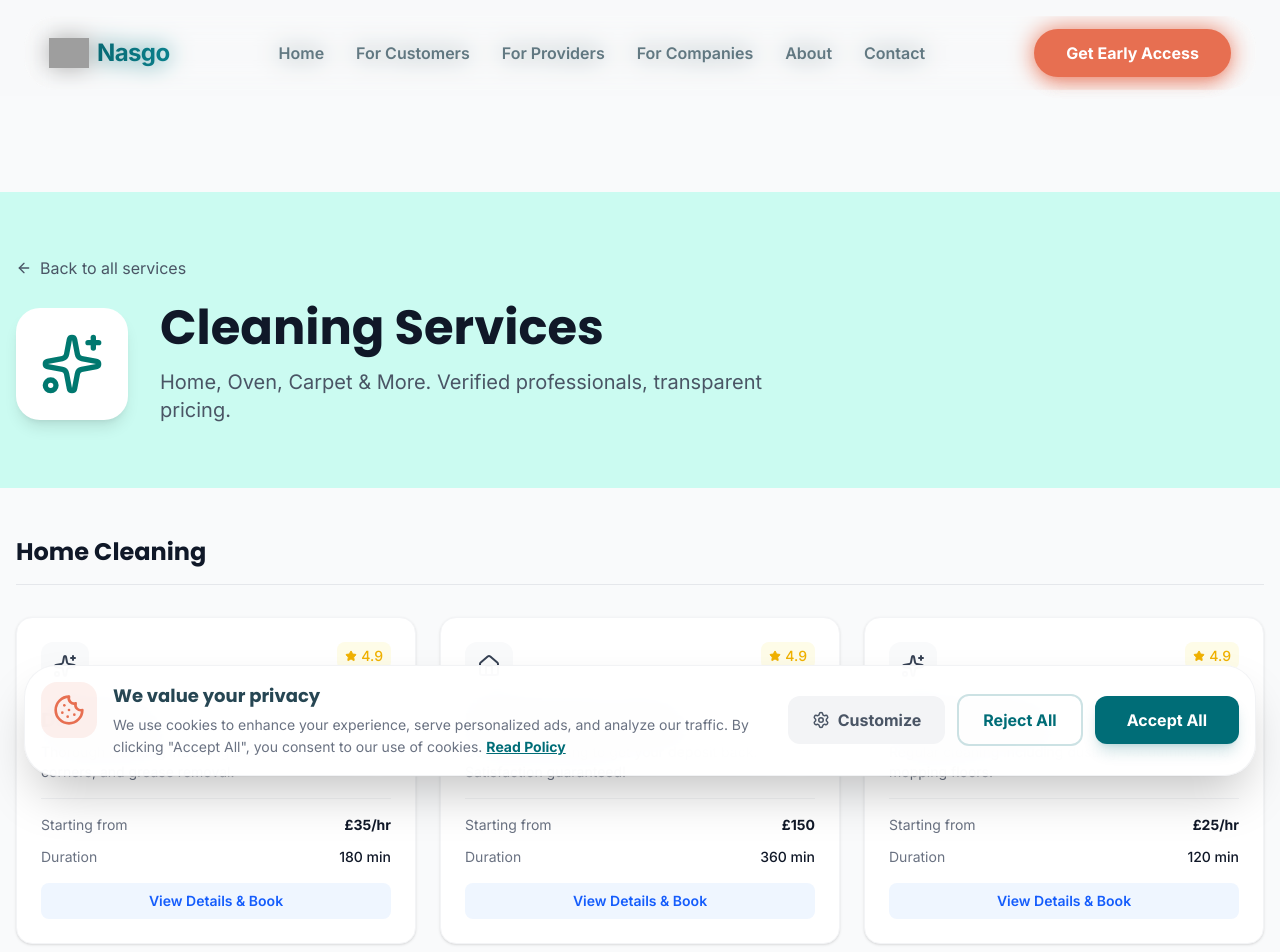
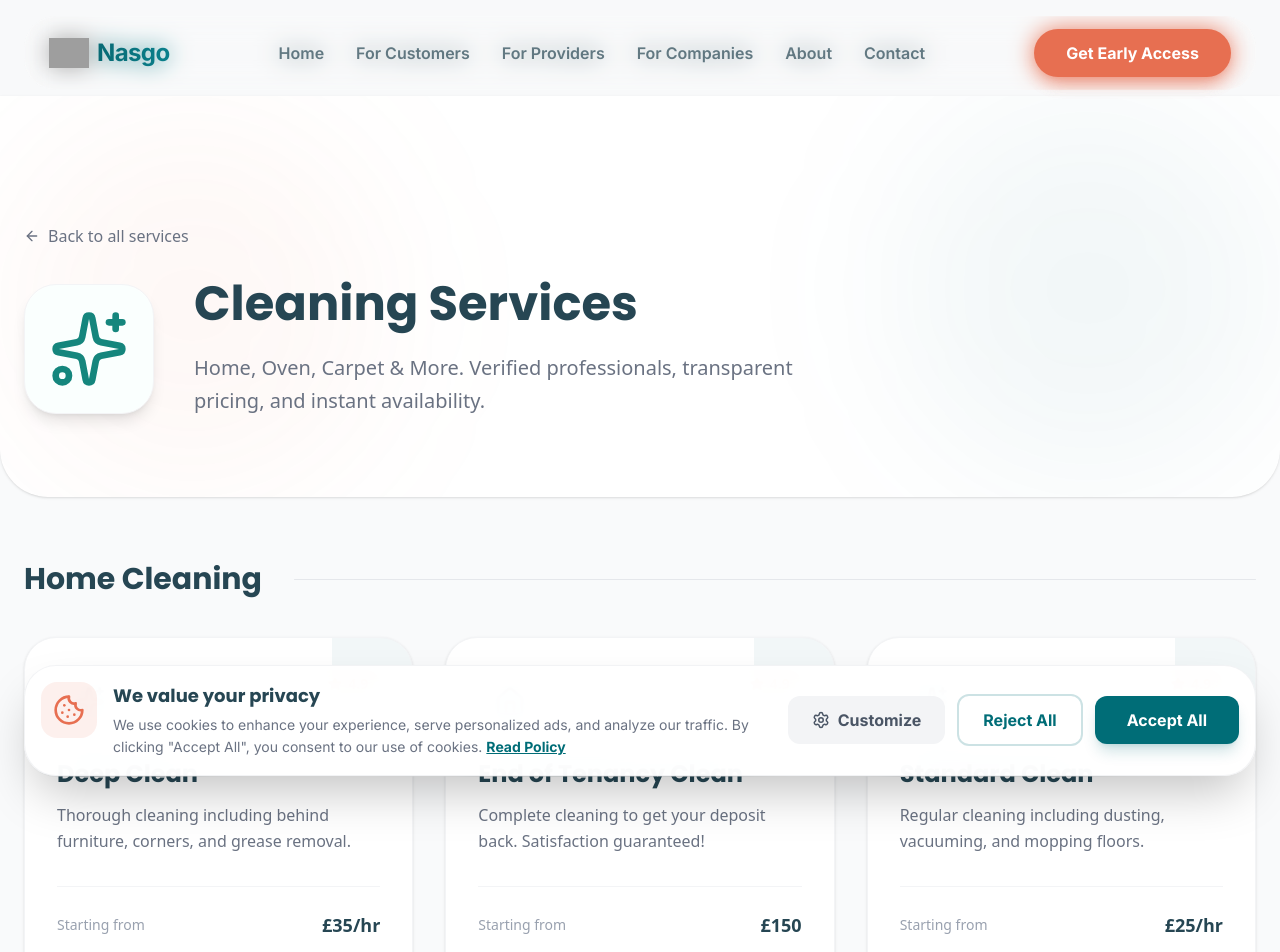
Before and after one commit to nasgo-uk/main-website-, a Next.js app: page /services/cleaning in a window 1280 px wide. Shown: the top 952 px of the page. Built offline with nearby package versions, Linux system fonts and the light colour scheme; grey boxes are pictures that could not be loaded.

Commit message:
feat: align service pages with premium brand identity (rounded-4xl, Teal/Coral gradients)

```diff
--- a/app/services/[category]/page.tsx
+++ b/app/services/[category]/page.tsx
@@ -66,23 +66,28 @@ export default async function CategoryPage({ params }: Props) {
             <OrganizationSchema />
             <BreadcrumbSchema items={breadcrumbs} />
             <Navbar />
-            <main className="min-h-screen pt-24 pb-12 bg-gray-50 dark:bg-gray-900">
+            <main className="min-h-screen bg-gray-50 dark:bg-gray-900 pb-20 font-sans selection:bg-[#E76F51] selection:text-white">
                 {/* Hero Section */}
-                <div className={`relative ${category.color.split(' ')[0]} bg-opacity-20 py-16 mb-12`}>
-                    <div className="container mx-auto px-4 max-w-7xl">
-                        <Link href="/services" className="inline-flex items-center text-gray-600 dark:text-gray-400 hover:text-blue-600 mb-6 transition-colors">
+                <div className="relative pt-32 pb-20 overflow-hidden bg-white rounded-b-[3rem] shadow-sm mb-16">
+                    <div className="absolute top-0 right-0 w-96 h-96 bg-[#006D77]/5 rounded-full blur-[80px]" />
+                    <div className="absolute bottom-0 left-0 w-96 h-96 bg-[#E76F51]/5 rounded-full blur-[80px]" />
+
+                    <div className="container mx-auto px-6 max-w-7xl relative z-10 transition-colors">
+                        <Link href="/services" className="inline-flex items-center text-gray-500 hover:text-[#006D77] mb-8 transition-colors font-medium">
                             <ArrowLeft className="w-4 h-4 mr-2" /> Back to all services
                         </Link>
-                        <div className="flex flex-col md:flex-row items-center gap-8">
-                            <div className="p-6 bg-white dark:bg-gray-800 rounded-3xl shadow-lg">
-                                <category.icon className={`w-16 h-16 ${category.color.split(' ')[1]}`} />
+
+                        <div className="flex flex-col md:flex-row items-center gap-10">
+                            <div className="p-6 bg-white rounded-4xl shadow-lg border border-gray-100 flex items-center justify-center relative">
+                                <div className={`absolute inset-0 opacity-10 rounded-4xl ${category.color.split(' ')[0].replace('bg-', 'bg-')}`} />
+                                <category.icon className={`w-20 h-20 ${category.color.split(' ')[1]}`} />
                             </div>
-                            <div>
-                                <h1 className="text-4xl md:text-5xl font-bold text-gray-900 dark:text-white mb-4">
+                            <div className="text-center md:text-left">
+                                <h1 className="text-4xl md:text-5xl font-extrabold text-[#264653] dark:text-white mb-6 font-poppins">
                                     {category.name} Services
                                 </h1>
-                                <p className="text-xl text-gray-600 dark:text-gray-300 max-w-2xl">
-                                    {category.description}. Verified professionals, transparent pricing.
+                                <p className="text-xl text-gray-500 dark:text-gray-300 max-w-2xl leading-relaxed">
+                                    {category.description}. Verified professionals, transparent pricing, and instant availability.
                                 </p>
                             </div>
                         </div>
@@ -90,49 +95,54 @@ export default async function CategoryPage({ params }: Props) {
                 </div>
 
                 {/* Subcategories & Services */}
-                <div className="container mx-auto px-4 max-w-7xl">
-                    <div className="space-y-16">
+                <div className="container mx-auto px-6 max-w-7xl">
+                    <div className="space-y-20">
                         {category.subCategories.map((sub, idx) => (
                             <div key={idx}>
-                                <h2 className="text-2xl font-bold text-gray-900 dark:text-white mb-8 border-b border-gray-200 dark:border-gray-700 pb-4">
-                                    {sub.name}
-                                </h2>
-                                <div className="grid grid-cols-1 md:grid-cols-2 lg:grid-cols-3 gap-6">
+                                <div className="flex items-center gap-4 mb-10">
+                                    <h2 className="text-3xl font-bold text-[#264653] dark:text-white font-poppins">
+                                        {sub.name}
+                                    </h2>
+                                    <div className="h-px bg-gray-200 flex-1 ml-4 rounded-full" />
+                                </div>
+                                <div className="grid grid-cols-1 md:grid-cols-2 lg:grid-cols-3 gap-8">
                                     {sub.services.map((service) => (
                                         <Link
                                             key={service.id}
                                             href={`/services/${category.id}/${service.id}`}
-                                            className="group"
+                                            className="group block h-full"
                                         >
-                                            <div className="bg-white dark:bg-gray-800 rounded-2xl p-6 shadow-sm hover:shadow-xl transition-all duration-300 border border-gray-100 dark:border-gray-700 h-full flex flex-col">
-                                                <div className="flex justify-between items-start mb-4">
-                                                    <div className="p-3 bg-gray-50 dark:bg-gray-700 rounded-xl group-hover:scale-110 transition-transform">
-                                                        <service.icon className="w-6 h-6 text-gray-700 dark:text-gray-200" />
+                                            <div className="bg-white dark:bg-gray-800 rounded-4xl p-8 shadow-sm hover:shadow-xl transition-all duration-300 border border-gray-100 dark:border-gray-700 h-full flex flex-col hover:-translate-y-2 relative overflow-hidden">
+                                                <div className="absolute top-0 right-0 w-24 h-24 bg-[#006D77]/5 rounded-bl-4xl -mr-4 -mt-4 transition-all group-hover:bg-[#006D77]/10" />
+
+                                                <div className="flex justify-between items-start mb-6 relative">
+                                                    <div className="p-4 bg-gray-50 dark:bg-gray-700 rounded-2xl group-hover:scale-110 transition-transform">
+                                                        <service.icon className="w-8 h-8 text-[#264653] dark:text-gray-200" />
                                                     </div>
-                                                    <div className="flex items-center text-yellow-500 text-sm font-medium bg-yellow-50 dark:bg-yellow-900/20 px-2 py-1 rounded-lg">
-                                                        <Star className="w-3 h-3 fill-current mr-1" />
+                                                    <div className="flex items-center text-[#E76F51] text-sm font-bold bg-[#E76F51]/10 px-3 py-1 rounded-full">
+                                                        <Star className="w-3.5 h-3.5 fill-current mr-1.5" />
                                                         4.9
                                                     </div>
                                                 </div>
 
-                                                <h3 className="text-xl font-bold text-gray-900 dark:text-white mb-2 group-hover:text-blue-600 transition-colors">
+                                                <h3 className="text-2xl font-bold text-[#264653] dark:text-white mb-3 group-hover:text-[#006D77] transition-colors font-poppins">
                                                     {service.name}
                                                 </h3>
 
-                                                <p className="text-gray-500 dark:text-gray-400 text-sm mb-4 grow">
+                                                <p className="text-gray-500 dark:text-gray-400 text-base mb-8 grow leading-relaxed">
                                                     {service.description}
                                                 </p>
 
-                                                <div className="space-y-3 pt-4 border-t border-gray-100 dark:border-gray-700">
+                                                <div className="space-y-4 pt-6 border-t border-gray-100 dark:border-gray-700">
                                                     <div className="flex items-center justify-between text-sm">
-                                                        <span className="text-gray-500 dark:text-gray-400">Starting from</span>
-                                                        <span className="font-bold text-gray-900 dark:text-white">{service.price}</span>
+                                                        <span className="text-gray-400 font-medium">Starting from</span>
+                                                        <span className="font-bold text-[#264653] dark:text-white text-lg">{service.price}</span>
                                                     </div>
                                                     <div className="flex items-center justify-between text-sm">
-                                                        <span className="text-gray-500 dark:text-gray-400">Duration</span>
-                                                        <span className="font-medium text-gray-900 dark:text-white">{service.duration}</span>
+                                                        <span className="text-gray-400 font-medium">Duration</span>
+                                                        <span className="font-bold text-[#264653] dark:text-white">{service.duration}</span>
                                                     </div>
-                                                    <div className="w-full mt-4 py-2 bg-blue-50 dark:bg-blue-900/20 text-blue-600 dark:text-blue-400 rounded-lg text-center font-semibold text-sm group-hover:bg-blue-600 group-hover:text-white transition-all">
+                                                    <div className="w-full mt-2 py-3.5 bg-[#006D77]/5 text-[#006D77] rounded-xl text-center font-bold text-sm group-hover:bg-[#006D77] group-hover:text-white transition-all shadow-sm">
                                                         View Details & Book
                                                     </div>
                                                 </div>
--- a/app/services/page.tsx
+++ b/app/services/page.tsx
@@ -1,10 +1,9 @@
-
 import { Metadata } from 'next';
 import Link from 'next/link';
 import { servicesData } from '@/lib/servicesData';
 import Navbar from '@/components/Navbar';
 import Footer from '@/components/Footer';
-import { ArrowRight, CheckCircle2 } from 'lucide-react';
+import { ArrowRight } from 'lucide-react';
 import { OrganizationSchema } from '@/components/seo/schemas/OrganizationSchema';
 
 export const metadata: Metadata = {
@@ -20,14 +19,17 @@ export default function ServicesPage() {
         <>
             <OrganizationSchema />
             <Navbar />
-            <main className="min-h-screen pt-24 pb-12 bg-gray-50 dark:bg-gray-900 transition-colors duration-300">
-                <div className="container mx-auto px-4 max-w-7xl">
+            <main className="min-h-screen pt-32 pb-20 bg-gray-50 dark:bg-gray-900 transition-colors duration-300 font-sans selection:bg-[#E76F51] selection:text-white">
+                <div className="container mx-auto px-6 max-w-7xl">
                     {/* Header */}
-                    <div className="text-center mb-16 space-y-4">
-                        <h1 className="text-4xl md:text-5xl font-bold bg-linear-to-r from-blue-600 to-purple-600 bg-clip-text text-transparent pb-2">
-                            Our Professional Services
+                    <div className="text-center mb-20 space-y-6">
+                        <div className="inline-flex items-center gap-2 text-[#E76F51] font-bold mb-2 bg-[#E76F51]/10 px-5 py-2 rounded-full border border-[#E76F51]/20">
+                            <span className="uppercase tracking-widest text-xs">Expert Solutions</span>
+                        </div>
+                        <h1 className="text-5xl md:text-6xl font-extrabold text-[#264653] tracking-tight font-poppins leading-tight">
+                            Our Professional <span className="text-transparent bg-clip-text bg-linear-to-r from-[#264653] to-[#006D77]">Services</span>
                         </h1>
-                        <p className="text-xl text-gray-600 dark:text-gray-300 max-w-2xl mx-auto">
+                        <p className="text-xl text-gray-500 dark:text-gray-300 max-w-2xl mx-auto leading-relaxed">
                             Whatever your home needs, we have a verified expert ready to help.
                             Get an instant AI price quote and book in minutes.
                         </p>
@@ -39,39 +41,42 @@ export default function ServicesPage() {
                             <Link
                                 key={category.id}
                                 href={`/services/${category.id}`}
-                                className="group block"
+                                className="group block h-full"
                             >
-                                <div className="h-full bg-white dark:bg-gray-800 rounded-2xl shadow-sm hover:shadow-xl transition-all duration-300 border border-gray-100 dark:border-gray-700 overflow-hidden transform hover:-translate-y-1">
-                                    <div className={`p-6 ${category.color} bg-opacity-20 flex items-center gap-4`}>
-                                        <div className={`p-3 rounded-xl bg-white dark:bg-gray-700 shadow-md`}>
+                                <div className="h-full bg-white dark:bg-gray-800 rounded-4xl shadow-sm hover:shadow-xl transition-all duration-300 border border-gray-100 dark:border-gray-700 overflow-hidden transform hover:-translate-y-2 flex flex-col">
+                                    <div className="p-8 pb-4 flex items-center gap-5">
+                                        <div className={`p-4 rounded-2xl bg-[#006D77]/5 text-[#006D77] group-hover:bg-[#006D77] group-hover:text-white transition-colors duration-300`}>
                                             <category.icon className="w-8 h-8" />
                                         </div>
-                                        <h2 className="text-2xl font-bold text-gray-900 dark:text-white group-hover:text-blue-600 transition-colors">
+                                        <h2 className="text-2xl font-bold text-[#264653] dark:text-white font-poppins">
                                             {category.name}
                                         </h2>
                                     </div>
 
-                                    <div className="p-6">
-                                        <p className="text-gray-600 dark:text-gray-300 mb-6 min-h-12">
+                                    <div className="p-8 pt-2 flex-1 flex flex-col">
+                                        <p className="text-gray-500 dark:text-gray-300 mb-8 min-h-12 text-lg leading-relaxed">
                                             {category.description}
                                         </p>
 
-                                        <ul className="space-y-3 mb-6">
+                                        <ul className="space-y-4 mb-8">
                                             {category.subCategories.flatMap(sub => sub.services).slice(0, 4).map((service) => (
-                                                <li key={service.id} className="flex items-center text-gray-500 dark:text-gray-400 text-sm">
-                                                    <CheckCircle2 className="w-4 h-4 mr-2 text-green-500" />
+                                                <li key={service.id} className="flex items-center text-gray-600 dark:text-gray-400 font-medium">
+                                                    <div className="w-1.5 h-1.5 rounded-full bg-[#E76F51] mr-3" />
                                                     {service.name}
                                                 </li>
                                             ))}
                                             {category.subCategories.flatMap(sub => sub.services).length > 4 && (
-                                                <li className="text-blue-500 text-sm font-medium pl-6">
+                                                <li className="text-[#006D77] text-sm font-bold pl-5 pt-1">
                                                     + {category.subCategories.flatMap(sub => sub.services).length - 4} more services
                                                 </li>
                                             )}
                                         </ul>
 
-                                        <div className="flex items-center text-blue-600 dark:text-blue-400 font-semibold group-hover:translate-x-2 transition-transform">
-                                            View All Services <ArrowRight className="w-4 h-4 ml-2" />
+                                        <div className="mt-auto flex items-center justify-between border-t border-gray-100 dark:border-gray-700 pt-6 group-hover:border-[#006D77]/20 transition-colors">
+                                            <span className="font-bold text-[#264653]">View Catalog</span>
+                                            <div className="w-10 h-10 rounded-full bg-gray-50 flex items-center justify-center text-[#264653] group-hover:bg-[#E76F51] group-hover:text-white transition-all">
+                                                <ArrowRight className="w-5 h-5" />
+                                            </div>
                                         </div>
                                     </div>
                                 </div>
@@ -80,14 +85,17 @@ export default function ServicesPage() {
                     </div>
 
                     {/* Bottom CTA */}
-                    <div className="mt-20 text-center bg-blue-600 rounded-3xl p-12 relative overflow-hidden">
-                        <div className="absolute top-0 right-0 w-64 h-64 bg-white opacity-10 rounded-full blur-3xl transform translate-x-1/2 -translate-y-1/2"></div>
+                    <div className="mt-24 text-center bg-[#264653] rounded-[3rem] p-12 md:p-20 relative overflow-hidden shadow-2xl">
+                        {/* Decorative blobs */}
+                        <div className="absolute top-0 right-0 w-96 h-96 bg-[#006D77] rounded-full blur-[100px] opacity-50 translate-x-1/3 -translate-y-1/3" />
+                        <div className="absolute bottom-0 left-0 w-96 h-96 bg-[#E76F51] rounded-full blur-[100px] opacity-30 -translate-x-1/3 translate-y-1/3" />
+
                         <div className="relative z-10">
-                            <h3 className="text-3xl font-bold text-white mb-6">Can&apos;t find what you&apos;re looking for?</h3>
-                            <p className="text-blue-100 mb-8 max-w-2xl mx-auto">
-                                We are constantly adding new services. Contact our support team for a custom request.
+                            <h3 className="text-3xl md:text-4xl font-bold text-white mb-6 font-poppins">Can&apos;t find what you&apos;re looking for?</h3>
+                            <p className="text-gray-300 mb-10 max-w-2xl mx-auto text-lg">
+                                We are constantly adding new services. Contact our support team for a custom request and we will find a pro for you.
                             </p>
-                            <Link href="/contact" className="inline-block bg-white text-blue-600 px-8 py-3 rounded-full font-bold hover:bg-gray-100 transition-colors shadow-lg">
+                            <Link href="/contact" className="inline-block bg-[#E76F51] text-white px-10 py-4 rounded-full font-bold text-lg hover:bg-[#d05a3d] transition-colors shadow-lg shadow-orange-900/20">
                                 Contact Support
                             </Link>
                         </div>
```
Also changed, not shown: app/locations/[city]/[service]/page.tsx (+62 -45 lines).
